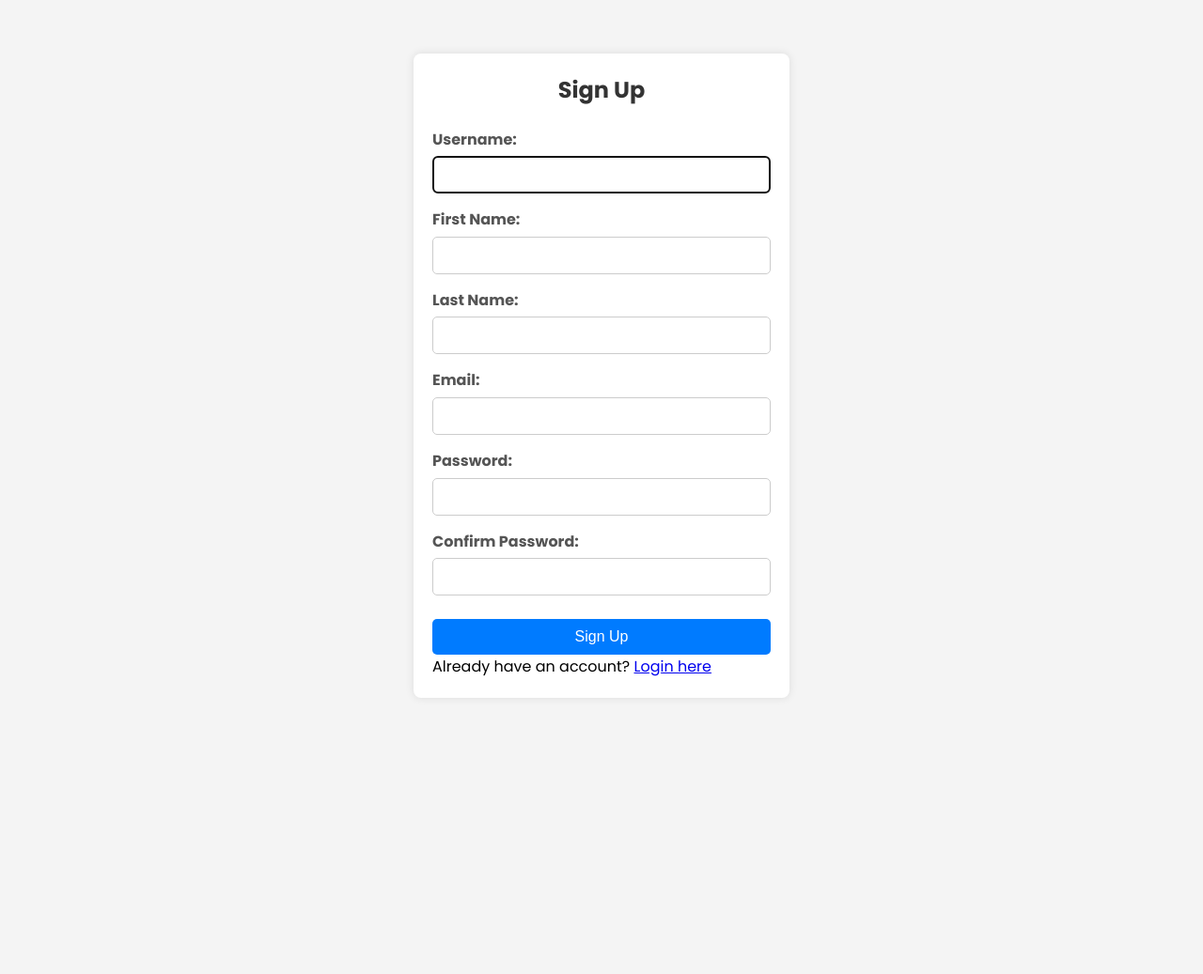
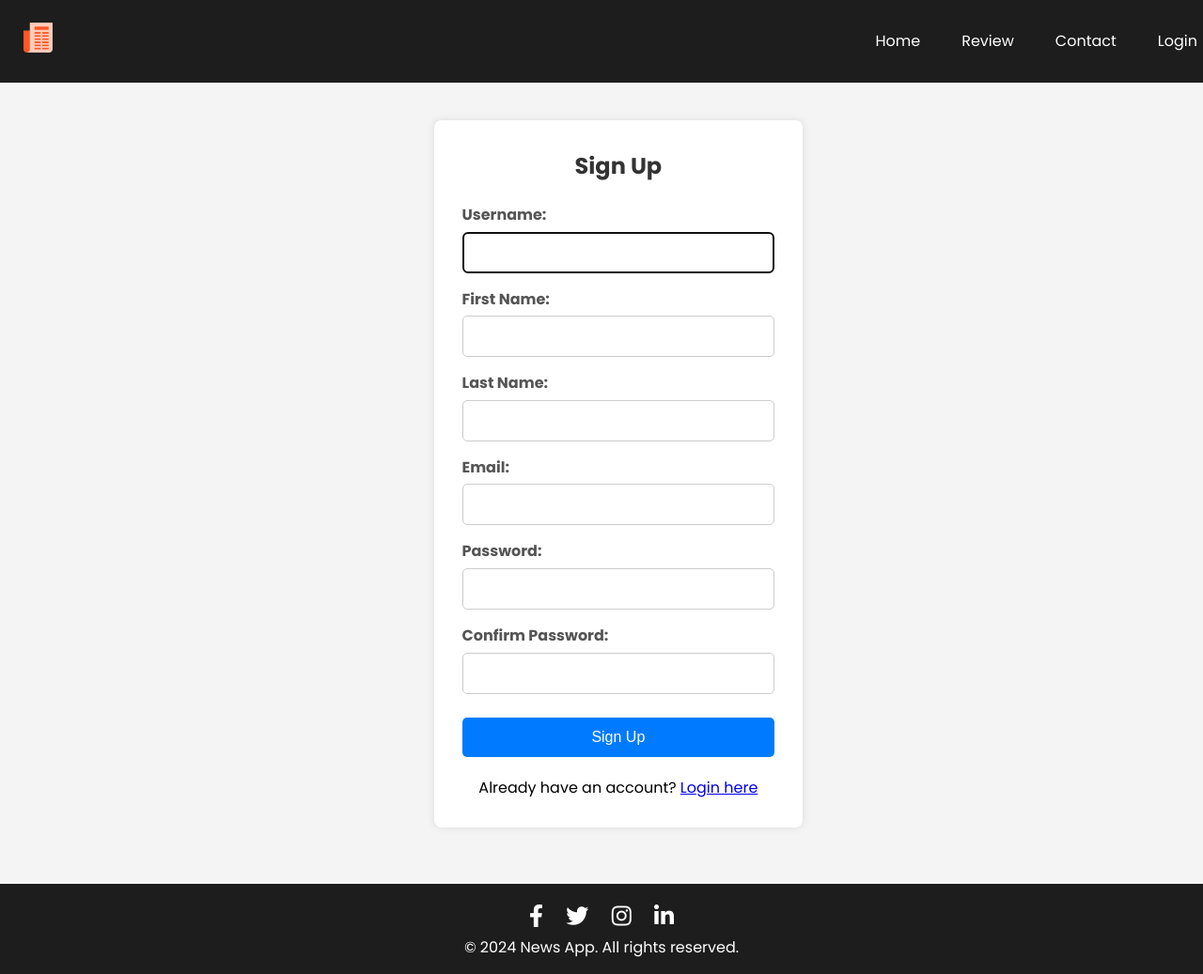
Before and after one commit to RisSonthalia/News-Sentiment-Analyzer, a Django app: page /register/ in a window 1280 px wide. Shown: the whole page at 94% size. Before the commit the page ends 720 px from the top, so only its background shows below. Run offline with Django 5.2, Linux system fonts and the light colour scheme.

Commit message:
Update register.html

```diff
--- a/templates/register.html
+++ b/templates/register.html
@@ -17,21 +17,74 @@
         body {
             font-family: 'Poppins', sans-serif;
             line-height: 1.6;
-            background-color: #f4f4f4;;
+            background-color: #f4f4f4;
             display: flex;
-            justify-content: center;
+            flex-direction: column;
             align-items: center;
-            height: 100vh;
+            justify-content: flex-start;
+            min-height: 100vh;
             margin: 0;
         }
 
+        header {
+            width: 100%;
+            background-color: #1d1d1d;
+            color: #fff;
+            padding: 10px 0;
+            text-align: center;
+        }
+
+        nav {
+            width: 100%;
+            background-color: #1d1d1d;
+            color: #fff;
+            padding: 10px 20px;
+            display: flex;
+            justify-content: space-between;
+            align-items: center;
+        }
+
+        .logo img {
+            height: 40px;
+        }
+
+        .nav-links ul {
+            display: flex;
+            list-style: none;
+            margin-right: -1.5rem;
+        }
+
+        .nav-links ul li {
+            margin-left: 1.5rem;
+        }
+
+        .nav-links ul li a {
+            color: #fff;
+            text-decoration: none;
+            transition: color 0.3s ease;
+            padding: 10px;
+        }
+
+        .nav-links ul li a:hover {
+            color: #ff6347;
+            background-color: rgba(255, 255, 255, 0.1);
+            border-radius: 5px;
+        }
+
+        main {
+            padding-top: 20px;
+            padding-bottom: 20px;
+        }
+
         .container {
-            max-width: 400px;
-            width: 100%;
-            padding: 20px;
+            max-width: 500px;
+            width: 110%;
+            padding: 30px;
             background-color: #fff;
             border-radius: 8px;
             box-shadow: 0 0 10px rgba(0, 0, 0, 0.1);
+            margin-top: 20px;
+            margin-bottom: 20px;
         }
 
         h2 {
@@ -43,32 +96,36 @@
         form {
             display: flex;
             flex-direction: column;
+            align-items: center;
         }
 
         label {
             font-weight: bold;
             margin-bottom: 5px;
             color: #555;
+            align-self: flex-start;
         }
 
         input[type="text"],
         input[type="email"],
         input[type="password"] {
-            padding: 10px;
+            padding: 12px;
             margin-bottom: 15px;
             border: 1px solid #ccc;
             border-radius: 5px;
             font-size: 16px;
+            width: 100%;
         }
 
         button {
-            padding: 10px;
+            padding: 12px;
             background-color: #007BFF;
             color: #fff;
             border: none;
             border-radius: 5px;
             font-size: 16px;
             cursor: pointer;
+            width: 100%;
             margin-top: 10px;
         }
 
@@ -76,18 +133,70 @@
             background-color: #0056b3;
         }
 
+        .errorlist, .success-message {
+            text-align: center;
+            margin-bottom: 10px;
+        }
+
         .errorlist {
             color: red;
-            margin-bottom: 10px;
         }
 
         .success-message {
             color: green;
-            margin-bottom: 10px;
+        }
+
+        .register-link {
+            text-align: center;
+            margin-top: 20px;
+        }
+
+        footer {
+            background-color: #1d1d1d;
+            color: #fff;
+            text-align: center;
+            width: 100%;
+            padding: 1rem 0;
+            margin-top: 20px;
+        }
+
+        .social-icons a {
+            color: #fff;
+            margin: 0 10px;
+            font-size: 1.5rem;
+            transition: color 0.3s ease;
+        }
+
+        .social-icons a:hover {
+            color: #ff6347;
         }
     </style>
 </head>
 <body>
+    <header>
+        <nav>
+            <div class="logo">
+                <a href="{% url 'home' %}"><img src="/static/assets/logo.png" alt="News App"></a>
+            </div>
+            <div class="nav-links">
+                <ul>
+                    <li><a href="{% url 'home' %}">Home</a></li>
+                    <li><a href="{% url 'review_page' %}">Review</a></li>
+                    <li><a href="#footerid">Contact</a></li>
+                    {% if user.is_authenticated %}
+                        <li><a href="{% url 'sentiment_analysis' %}">Sentiment Analysis</a></li>
+                        <li class="user-section">
+                            <span>Hello, {{ user.first_name }}</span>
+                        </li>
+                        <li><a href="{% url 'logoutUser' %}">Logout</a></li>
+                    {% else %}
+                        <li><a href="{% url 'login' %}">Login</a></li>
+                    {% endif %}
+                </ul>
+            </div>
+        </nav>
+    </header>
+    <main>
         <div class="container">
             <h2>Sign Up</h2>
             {% if messages %}
@@ -117,5 +226,16 @@
                 <p>Already have an account? <a href="{% url 'login' %}">Login here</a></p>
             </div>
         </div>
+    </main>
+
+    <footer id="footerid">
+        <div class="social-icons">
+            <a href="#"><i class="fab fa-facebook-f"></i></a>
+            <a href="#"><i class="fab fa-twitter"></i></a>
+            <a href="#"><i class="fab fa-instagram"></i></a>
+            <a href="#"><i class="fab fa-linkedin-in"></i></a>
+        </div>
+        <p>&copy; 2024 News App. All rights reserved.</p>
+    </footer>
 </body>
 </html>
```
Lines whose indentation alone changed are shown as unchanged.
